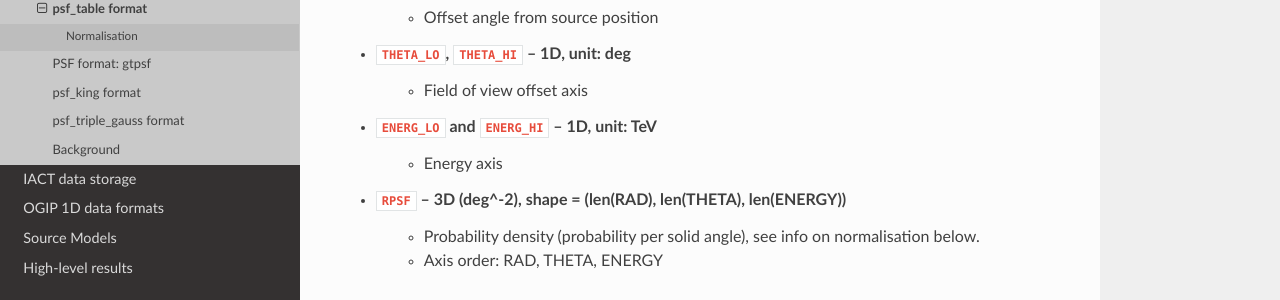
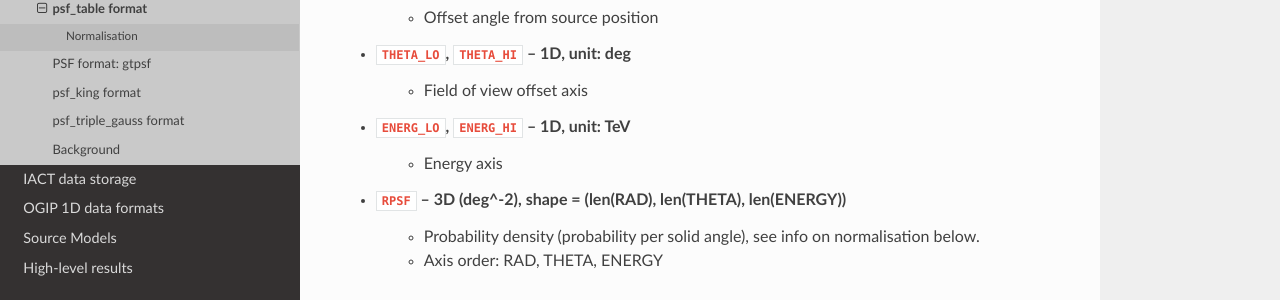
Before and after one commit to open-gamma-ray-astro/gamma-astro-data-formats, a Sphinx documentation site: the page built from source/irfs/psf_table/index.rst, in a window 1280 px wide and 1369 px high. Shown: the part 359-659 px from the top of the window. Built offline with Sphinx 7.4.7 and the Read the Docs theme 2.0.0, drawn with Linux system fonts in a browser that asks for light colours.

Commit message:
Update index.rst

```diff
--- a/source/irfs/psf_table/index.rst
+++ b/source/irfs/psf_table/index.rst
@@ -17,7 +17,7 @@ units are different.
     * Offset angle from source position
 * ``THETA_LO``, ``THETA_HI`` -- 1D, unit: deg
     * Field of view offset axis
-* ``ENERG_LO`` and ``ENERG_HI`` -- 1D, unit: TeV
+* ``ENERG_LO``, ``ENERG_HI`` -- 1D, unit: TeV
     * Energy axis
 * ``RPSF`` -- 3D (deg^-2), shape = (len(RAD), len(THETA), len(ENERGY))
     * Probability density (probability per solid angle),
```
